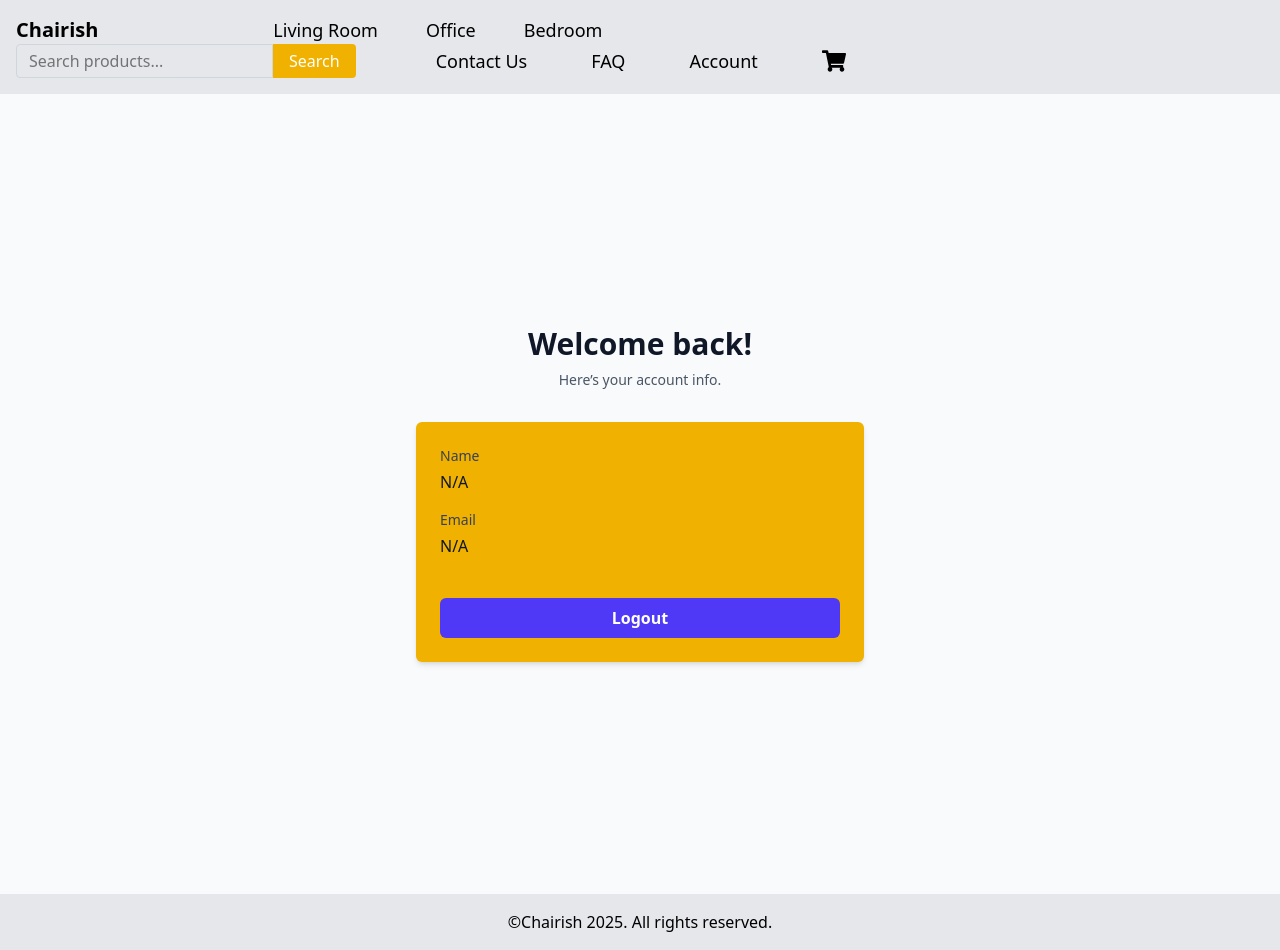
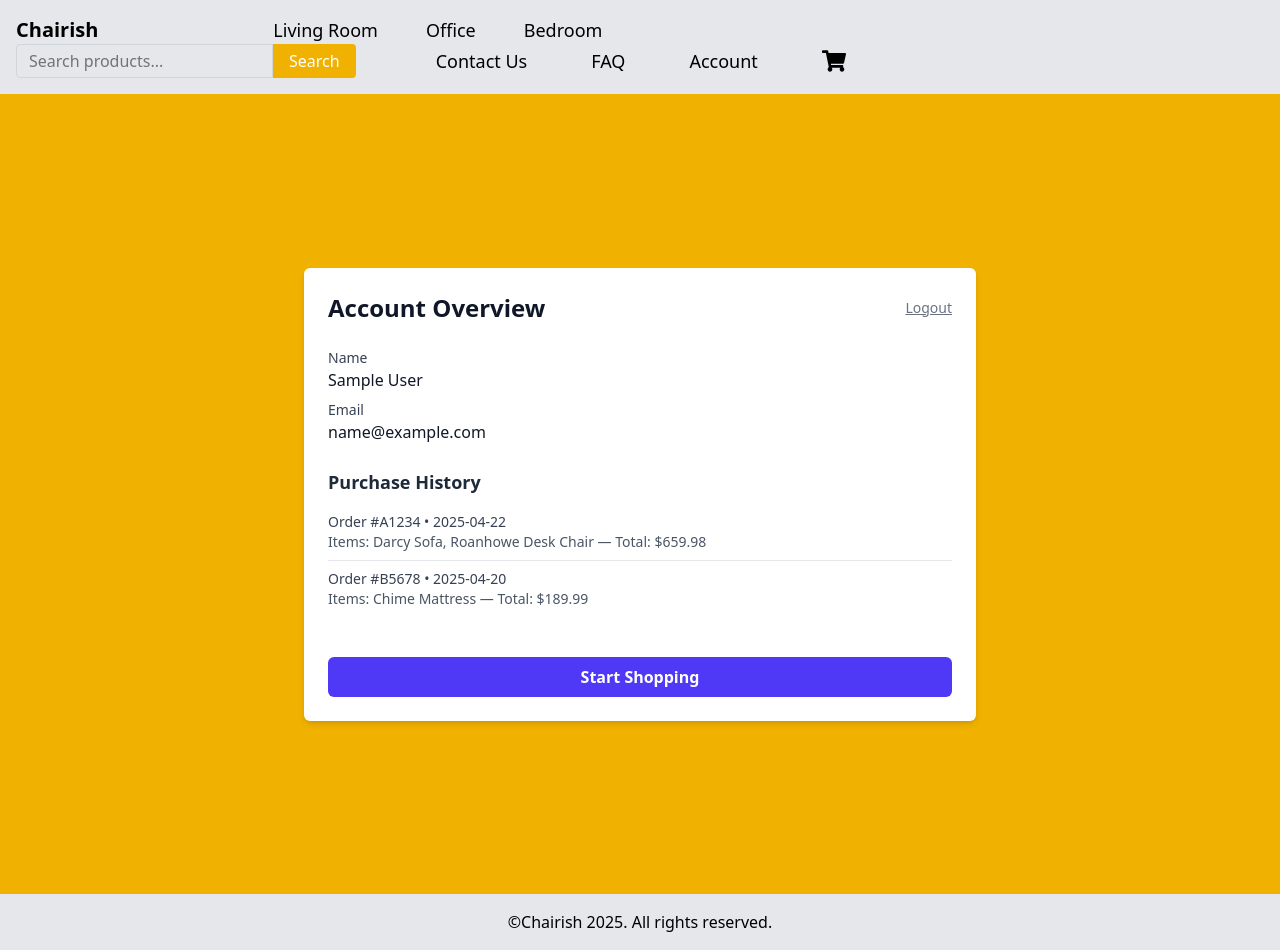
Before and after one commit to CurryV1/Chairish, a React (Vite) app: page /accountInfo in a window 1280 px wide. Built offline with nearby package versions, Linux system fonts and the light colour scheme; sample sign-in values are in the browser's storage.

Commit message:
migrate account handling to frontend

```diff
--- a/passport-config.js
+++ /dev/null
@@ -1,31 +0,0 @@
-import passportLocal from 'passport-local';
-const LocalStrategy = passportLocal.Strategy;
-
-function initialize(passport, getUserByEmail, getUserById) {
-  const authenticateUser = async (email, password, done) => {
-    try {
-      const user = await getUserByEmail(email);
-
-      if (!user) {
-        return done(null, false, { message: 'No user with that email' });
-      }
-
-      // In a real app, use bcrypt to compare hashed passwords!
-      if (password === user.password) {
-        return done(null, user);
-      } else {
-        return done(null, false, { message: 'Password incorrect' });
-      }
-    } catch (e) {
-      return done(e);
-    }
-  };
-
-  passport.use(new LocalStrategy({ usernameField: 'email' }, authenticateUser))
-  passport.serializeUser((user, done) => done(null, user.id))
-  passport.deserializeUser((id, done) => {
-    return done(null, getUserById(id))
-  })
-}
-
-export default initialize;
--- a/src/App.jsx
+++ b/src/App.jsx
@@ -6,8 +6,8 @@ import { AnimatePresence, motion } from "framer-motion";
 import Navbar from "./components/Navbar";
 import Footer from "./components/Footer";
 import { CartProvider } from "./context/CartContext";
-// eslint-disable-next-line no-unused-vars
-import { useState, useEffect } from "react";
+import { AuthProvider } from "./context/AuthContext";
+import PrivateRoute from "./routes/PrivateRoute";
 
 // Lazy load page components
 const Home = lazy(() => import("./pages/Home"));
@@ -23,17 +23,17 @@ const SearchPage = lazy(() => import("./pages/SearchPage"));
 const Register = lazy(() => import("./pages/Register"));
 const ProductDetails = lazy(() => import("./pages/ProductDetails"));
 const AccountInfo = lazy(() => import("./pages/AccountInfo"));
-const AuthGate = lazy(() => import("./pages/AuthGate"));
 const Confirmation = lazy(() => import("./pages/Confirmation"));
 
 const App = () => {
   const location = useLocation();
   return (
+    <AuthProvider>
       <CartProvider>
         <div className="flex flex-col min-h-screen">
           <Navbar />
           <main className="flex-grow bg-yellow-500">
-          <AnimatePresence exitBeforeEnter>
+            <AnimatePresence mode="wait">
               <motion.div
                 key={location.pathname}
                 initial={{ opacity: 0, y: 0 }}
@@ -59,8 +59,14 @@ const App = () => {
                     <Route path="/checkout" element={<Checkout />} />
                     <Route path="/search" element={<SearchPage />} />
                     <Route path="/product/:id" element={<ProductDetails />} />
-                  <Route path="/accountInfo" element={<AccountInfo />} />
-                  <Route path="/authenticationGate" element={<AuthGate />} />
+                    <Route
+                      path="/accountInfo"
+                      element={
+                        <PrivateRoute>
+                          <AccountInfo />
+                        </PrivateRoute>
+                      }
+                    />
                     <Route path="/confirmation" element={<Confirmation />} />
                   </Routes>
                 </Suspense>
@@ -70,6 +76,7 @@ const App = () => {
           <Footer />
         </div>
       </CartProvider>
+    </AuthProvider>
   );
 };
 
--- /dev/null
+++ b/src/context/AuthContext.jsx
@@ -0,0 +1,36 @@
+// src/context/AuthContext.jsx
+// eslint-disable-next-line no-unused-vars
+import React, { createContext, useContext, useEffect, useState } from "react";
+
+const AuthContext = createContext();
+
+export const AuthProvider = ({ children }) => {
+  const [user, setUser] = useState(() => {
+    const stored = localStorage.getItem("mock_user");
+    return stored ? JSON.parse(stored) : null;
+  });
+
+  const login = (email, name = "") => {
+    const newUser = { email, name };
+    localStorage.setItem("mock_user", JSON.stringify(newUser));
+    setUser(newUser);
+  };
+
+  const register = (email, name) => {
+    // For mock purposes, registration is the same as login
+    login(email, name);
+  };
+
+  const logout = () => {
+    localStorage.removeItem("mock_user");
+    setUser(null);
+  };
+
+  return (
+    <AuthContext.Provider value={{ user, login, logout, register }}>
+      {children}
+    </AuthContext.Provider>
+  );
+};
+
+export const useAuth = () => useContext(AuthContext);
--- a/src/pages/AccountInfo.jsx
+++ b/src/pages/AccountInfo.jsx
@@ -1,58 +1,89 @@
 // src/pages/AccountInfo.jsx
-import React, { useState } from "react";
+import React from "react";
 import { useNavigate } from "react-router-dom";
+import { useAuth } from "../context/AuthContext";
 
-const AccountInfo = ({ onLogout }) => {
+const AccountInfo = () => {
   const navigate = useNavigate();
-  const [user] = useState(() => {
-    const storedUser = localStorage.getItem("user");
-    return storedUser ? JSON.parse(storedUser) : null;
-  });
+  const { user, logout } = useAuth();
 
   const handleLogout = () => {
-    localStorage.removeItem("token");
-    localStorage.removeItem("user");
-    if (onLogout) onLogout();
+    logout();
     navigate("/account");
   };
 
+  const mockOrders = [
+    {
+      id: "A1234",
+      date: "2025-04-22",
+      items: ["Darcy Sofa", "Roanhowe Desk Chair"],
+      total: "$659.98",
+    },
+    {
+      id: "B5678",
+      date: "2025-04-20",
+      items: ["Chime Mattress"],
+      total: "$189.99",
+    },
+  ];
+
   return (
-    <div className="flex min-h-screen items-center justify-center bg-gray-50 px-4 py-12">
-      <div className="w-full max-w-md space-y-8">
-        <div className="text-center">
-          <h2 className="text-3xl font-bold text-gray-900">Welcome back!</h2>
-          <p className="mt-2 text-sm text-gray-600">
-            Here’s your account info.
-          </p>
+    <div className="flex min-h-screen items-center justify-center bg-yellow-500 px-4 py-12">
+      <div className="w-full max-w-2xl space-y-6 bg-white p-6 rounded-md shadow-md">
+        <div className="flex justify-between items-center">
+          <h2 className="text-2xl font-bold text-gray-900">Account Overview</h2>
+          <button
+            onClick={handleLogout}
+            className="text-sm text-gray-500 hover:text-red-500 underline"
+          >
+            Logout
+          </button>
         </div>
 
-        <div className="rounded-md bg-yellow-500 p-6 shadow-md space-y-4">
+        <div className="space-y-2">
           <div>
             <label className="block text-sm font-medium text-gray-700">
               Name
             </label>
-            <p className="mt-1 text-base text-gray-900">
-              {user?.name || "N/A"}
-            </p>
+            <p className="text-base text-gray-900">{user?.name || "N/A"}</p>
           </div>
-
           <div>
             <label className="block text-sm font-medium text-gray-700">
               Email
             </label>
-            <p className="mt-1 text-base text-gray-900">
-              {user?.email || "N/A"}
-            </p>
+            <p className="text-base text-gray-900">{user?.email || "N/A"}</p>
           </div>
+        </div>
 
-          <div>
-            <button
-              onClick={handleLogout}
-              className="mt-6 w-full rounded-md bg-indigo-600 px-4 py-2 text-white font-semibold hover:bg-indigo-700 focus:outline-none"
-            >
-              Logout
-            </button>
-          </div>
+        <div>
+          <h3 className="text-lg font-semibold text-gray-800 mt-6 mb-2">
+            Purchase History
+          </h3>
+          {mockOrders.length === 0 ? (
+            <p className="text-gray-500 text-sm">No orders found.</p>
+          ) : (
+            <ul className="divide-y divide-gray-200">
+              {mockOrders.map((order) => (
+                <li key={order.id} className="py-2">
+                  <div className="text-sm font-medium text-gray-700">
+                    Order #{order.id} • {order.date}
+                  </div>
+                  <div className="text-sm text-gray-600">
+                    Items: {order.items.join(", ")} — Total: {order.total}
+                  </div>
+                </li>
+              ))}
+            </ul>
+          )}
+        </div>
+
+        <div className="pt-4">
+          <button
+            onClick={() => navigate("/")}
+            className="w-full rounded-md bg-indigo-600 px-4 py-2 text-white font-semibold hover:bg-indigo-700"
+          >
+            Start Shopping
+          </button>
         </div>
       </div>
     </div>
--- a/src/pages/AuthGate.jsx
+++ /dev/null
@@ -1,92 +0,0 @@
-import { useState, useEffect } from 'react';
-import { Routes, Route, Navigate } from 'react-router-dom';
-import Account from './Account';
-import AccountInfo from './AccountInfo';
-import Register from './Register';
-
-const AuthGate = () => {
-  const [authState, setAuthState] = useState({
-    isAuthenticated: false,
-    user: null,
-    loading: true
-  });
-
-  useEffect(() => {
-    const checkAuthStatus = async () => {
-      const token = localStorage.getItem('token');
-
-      if (!token) {
-        setAuthState(prev => ({ ...prev, loading: false }));
-        return;
-      }
-
-      try {
-        const response = await fetch('http://localhost:3001/auth/status', {
-          headers: {
-            'Authorization': `Bearer ${token}`
-          }
-        });
-
-        const data = await response.json();
-
-        setAuthState({
-          isAuthenticated: data.authenticated,
-          user: data.user || null,
-          loading: false
-        });
-      } catch (error) {
-        console.error('Auth check error:', error);
-        setAuthState({
-          isAuthenticated: false,
-          user: null,
-          loading: false
-        });
-      }
-    };
-
-    checkAuthStatus();
-  }, []);
-
-  const handleLoginSuccess = (responseData) => {
-    localStorage.setItem('token', responseData.token);
-    setAuthState({
-      isAuthenticated: true,
-      user: responseData.user,
-      loading: false
-    });
-  };
-
-  const handleRegisterSuccess = (responseData) => {
-    localStorage.setItem('token', responseData.token);
-    setAuthState({
-      isAuthenticated: true,
-      user: responseData.user,
-      loading: false
-    });
-  };
-
-  const handleLogout = () => {
-    localStorage.removeItem('token');
-    setAuthState({
-      isAuthenticated: false,
-      user: null,
-      loading: false
-    });
-  };
-
-  if (authState.loading) {
-    return <div>Loading...</div>;
-  }
-
-  return authState.isAuthenticated ? (
-    <AccountInfo user={authState.user} onLogout={handleLogout} />
-  ) : (
-    <Routes>
-      <Route path="/account" element={<Account onLoginSuccess={handleLoginSuccess} />} />
-      <Route path="/register" element={<Register onRegisterSuccess={handleRegisterSuccess} />} />
-      <Route path="*" element={<Navigate to="/account" replace />} />
-    </Routes>
-  );
-};
-
-export default AuthGate;
--- /dev/null
+++ b/src/routes/PrivateRoute.jsx
@@ -0,0 +1,16 @@
+// src/routes/PrivateRoute.jsx
+import React from "react";
+import { Navigate } from "react-router-dom";
+import { useAuth } from "../context/AuthContext";
+
+const PrivateRoute = ({ children }) => {
+  const { user } = useAuth();
+
+  if (!user) {
+    return <Navigate to="/account" replace />;
+  }
+
+  return children;
+};
+
+export default PrivateRoute;
```
Also changed, not shown: src/components/Navbar.jsx (+7 -4 lines), src/pages/Account.jsx (+7 -29 lines), src/pages/Register.jsx (+8 -35 lines). Lines whose indentation alone changed are shown as unchanged.
